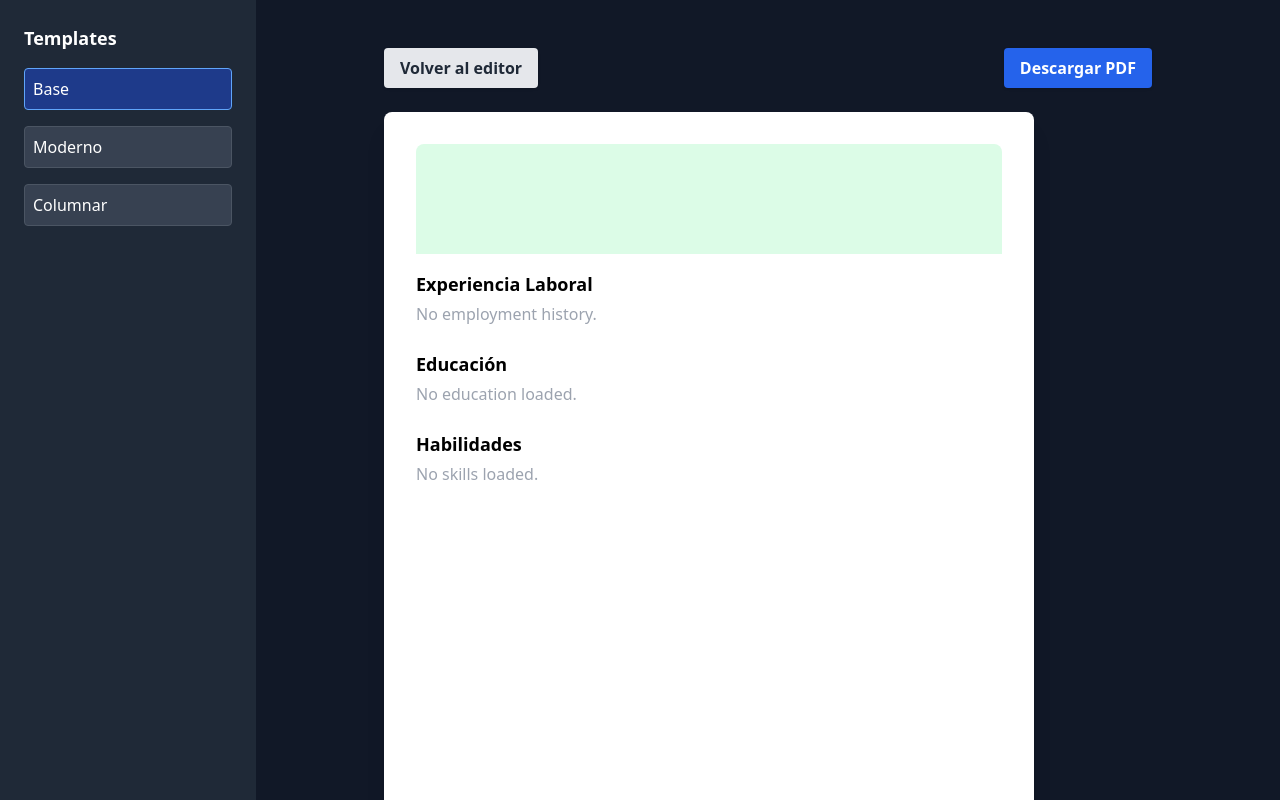
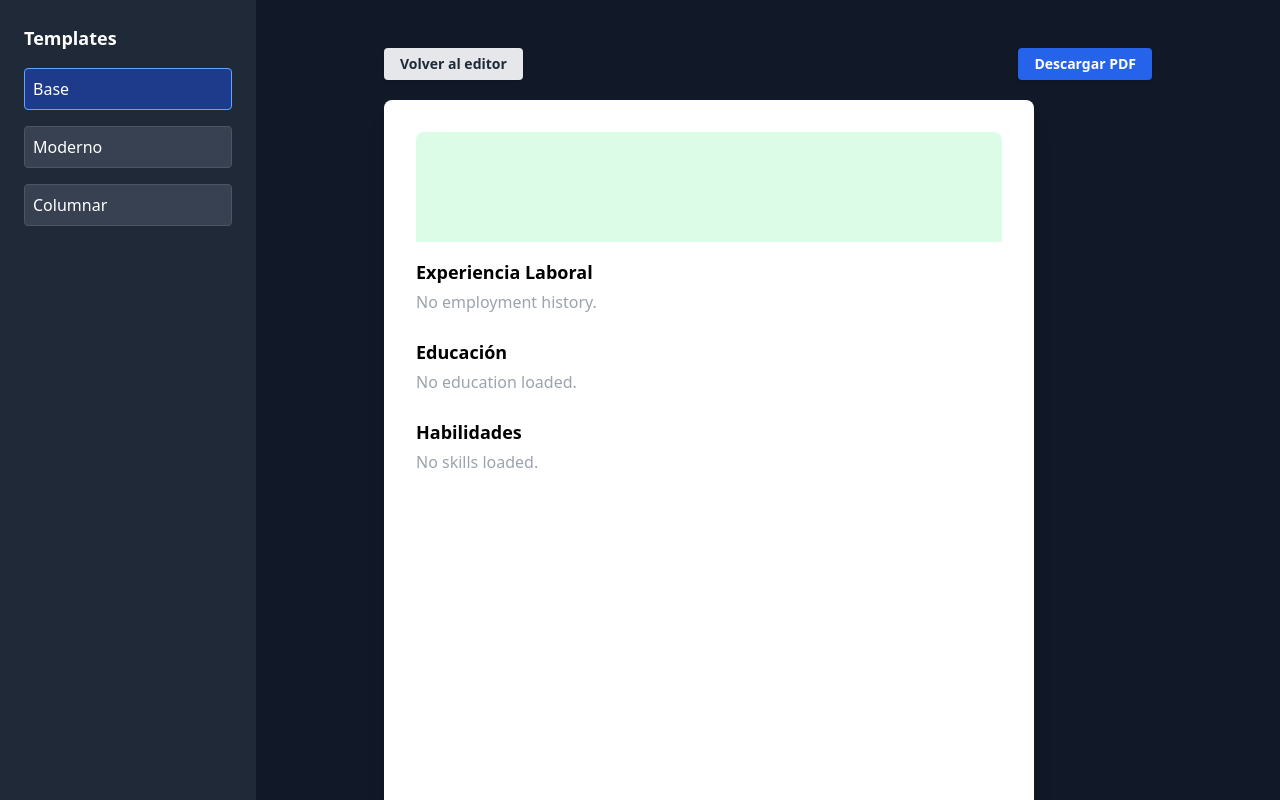
Before and after one commit to givemefire44/cvfaster-limpio, a Next.js app: page /select-template in a window 1280 px wide. Shown: the top 800 px of the page. Built offline with nearby package versions, Linux system fonts and the light colour scheme.

Commit message:
Update page.tsx

```diff
--- a/app/select-template/page.tsx
+++ b/app/select-template/page.tsx
@@ -96,18 +96,20 @@ export default function SelectTemplatePage() {
       {/* Preview grande del template */}
       <section className="flex-1 flex flex-col items-center justify-start p-0 sm:p-12 w-full">
         <div className="w-full max-w-3xl flex flex-col gap-4">
-          <div className="flex flex-row justify-between mb-2 px-4 sm:px-0 pt-4 sm:pt-0">
+          <div className="flex flex-row justify-between mb-1 px-4 sm:px-0 pt-2 sm:pt-0">
             <button
-              className="bg-gray-200 text-gray-800 px-4 py-2 rounded font-semibold shadow hover:bg-gray-300 transition"
+              className="bg-gray-200 text-gray-800 px-4 py-1 rounded font-semibold shadow hover:bg-gray-300 transition text-sm min-h-0"
               onClick={() => router.push("/create-cv")}
               type="button"
+              style={{ height: "32px", marginTop: 0 }}
             >
               Volver al editor
             </button>
             <button
-              className="bg-blue-600 text-white px-4 py-2 rounded font-semibold shadow"
+              className="bg-blue-600 text-white px-4 py-1 rounded font-semibold shadow text-sm min-h-0"
               onClick={handleDownload}
               type="button"
+              style={{ height: "32px", marginTop: 0 }}
             >
               Descargar PDF
             </button>
```
